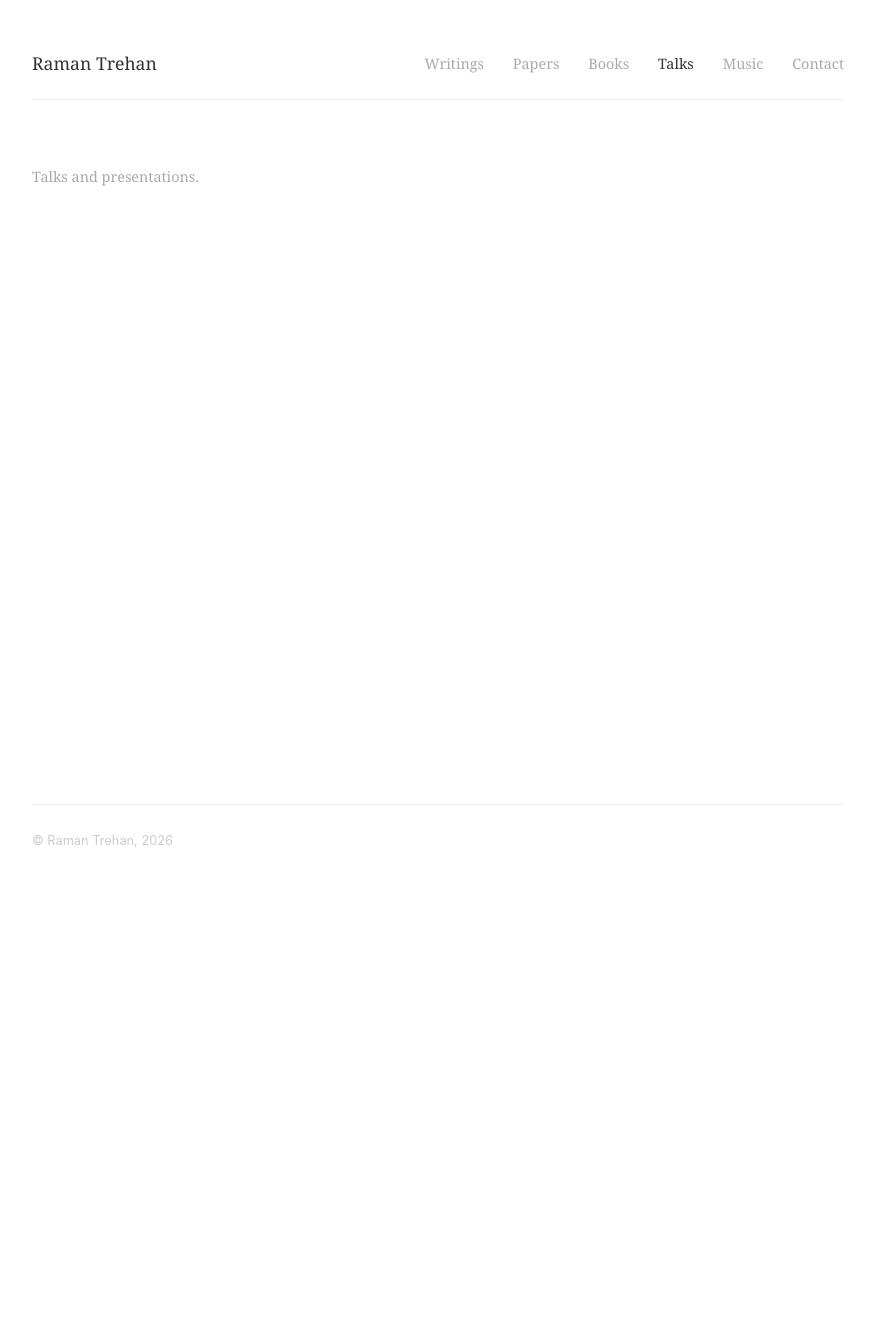
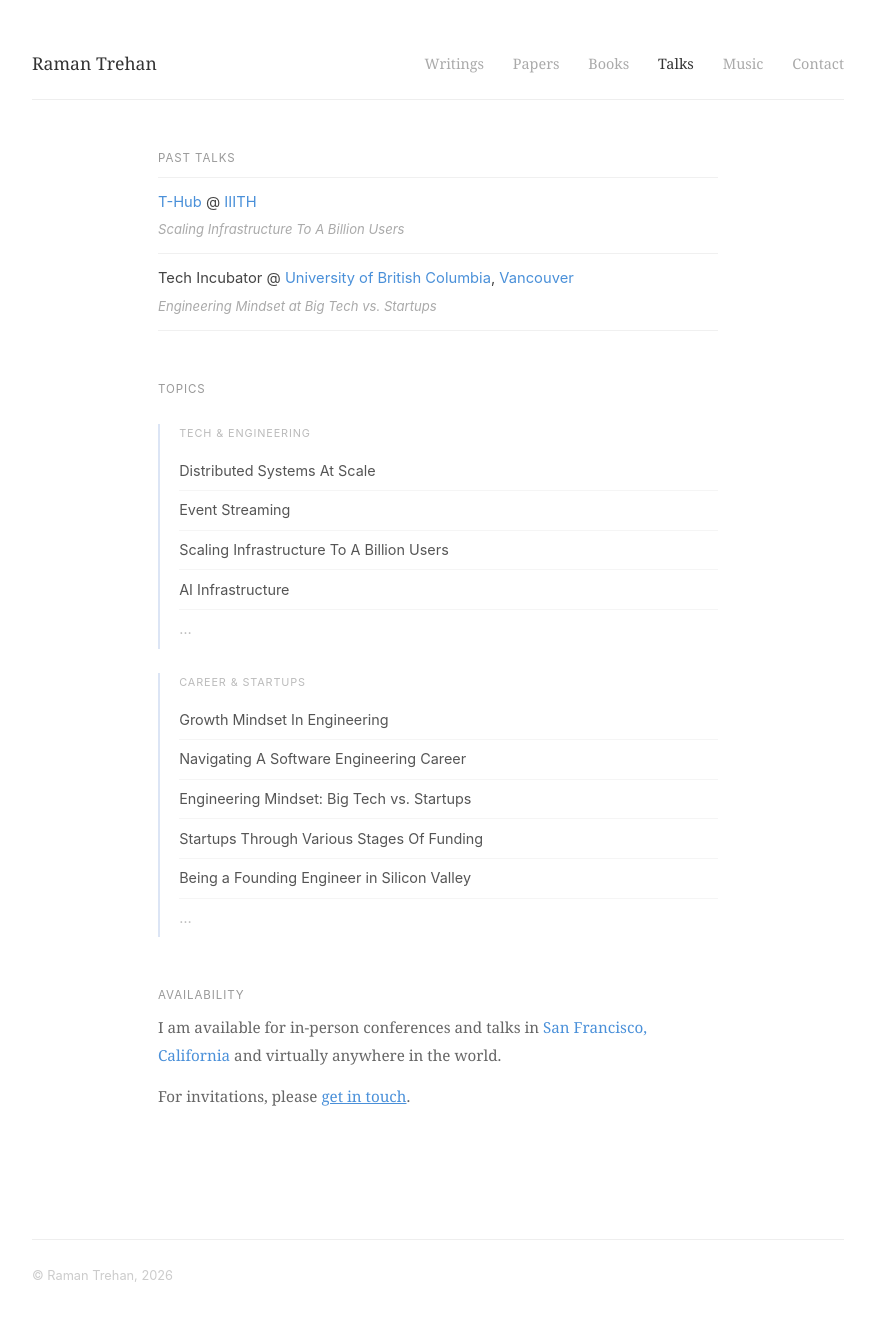
Before and after one commit to ramandeeptrehan/ramandeeptrehan.github.io, a Jekyll site: the page built from talks/index.html, in a window 1280 px wide. Shown: the whole page, without its empty margins (202-1077 px from the left). Built offline with Jekyll 4.4.1, drawn with Linux system fonts in a browser that asks for light colours; before the commit the page ends 900 px from its top, so only the background shows below that.

Commit message:
Build out Talks page with past talks, topics, and availability

```diff
--- a/assets/css/style.css
+++ b/assets/css/style.css
@@ -336,7 +336,8 @@ article h2 {
 }
 
 /* Music */
-.music-page {
+.music-page,
+.talks-page {
   max-width: 560px;
   margin: 0 auto;
 }
@@ -481,6 +482,37 @@ article h2 {
 .music-artists-more {
   color: #bbb !important;
   letter-spacing: 0.1em;
+}
+
+.talk-list {
+  list-style: none;
+  padding: 0;
+  margin: 0;
+}
+
+.talk-list li {
+  display: flex;
+  flex-direction: column;
+  padding: 0.7rem 0;
+  border-bottom: 1px solid #f0f0f0;
+  gap: 0.2rem;
+}
+
+.talk-list li:first-child {
+  border-top: 1px solid #f0f0f0;
+}
+
+.talk-venue {
+  font-size: 0.92rem;
+  color: #444;
+  font-family: -apple-system, BlinkMacSystemFont, sans-serif;
+}
+
+.talk-topic {
+  font-size: 0.82rem;
+  color: #aaa;
+  font-family: -apple-system, BlinkMacSystemFont, sans-serif;
+  font-style: italic;
 }
 
 .music-cities {
--- a/talks/index.html
+++ b/talks/index.html
@@ -3,4 +3,53 @@ layout: default
 title: Talks
 ---
 
-<p class="empty-state">Talks and presentations.</p>
+<div class="talks-page">
+
+  <div class="music-section">
+    <p class="music-label">Past Talks</p>
+    <ul class="talk-list">
+      <li>
+        <span class="talk-venue"><span class="highlight">T-Hub</span> @ <span class="highlight">IIITH</span></span>
+        <span class="talk-topic">Scaling Infrastructure To A Billion Users</span>
+      </li>
+      <li>
+        <span class="talk-venue">Tech Incubator @ <span class="highlight">University of British Columbia</span>, <span class="highlight">Vancouver</span></span>
+        <span class="talk-topic">Engineering Mindset at Big Tech vs. Startups</span>
+      </li>
+    </ul>
+  </div>
+
+  <div class="music-section">
+    <p class="music-label">Topics</p>
+
+    <div class="music-subsection">
+      <p class="music-sublabel">Tech & Engineering</p>
+      <ul class="music-artists">
+        <li>Distributed Systems At Scale</li>
+        <li>Event Streaming</li>
+        <li>Scaling Infrastructure To A Billion Users</li>
+        <li>AI Infrastructure</li>
+        <li class="music-artists-more">…</li>
+      </ul>
+    </div>
+
+    <div class="music-subsection">
+      <p class="music-sublabel">Career & Startups</p>
+      <ul class="music-artists">
+        <li>Growth Mindset In Engineering</li>
+        <li>Navigating A Software Engineering Career</li>
+        <li>Engineering Mindset: Big Tech vs. Startups</li>
+        <li>Startups Through Various Stages Of Funding</li>
+        <li>Being a Founding Engineer in Silicon Valley</li>
+        <li class="music-artists-more">…</li>
+      </ul>
+    </div>
+  </div>
+
+  <div class="music-section">
+    <p class="music-label">Availability</p>
+    <p class="music-body">I am available for in-person conferences and talks in <span class="highlight">San Francisco, California</span> and virtually anywhere in the world.</p>
+    <p class="music-body">For invitations, please <a href="/contact/" class="highlight">get in touch</a>.</p>
+  </div>
+
+</div>
```
